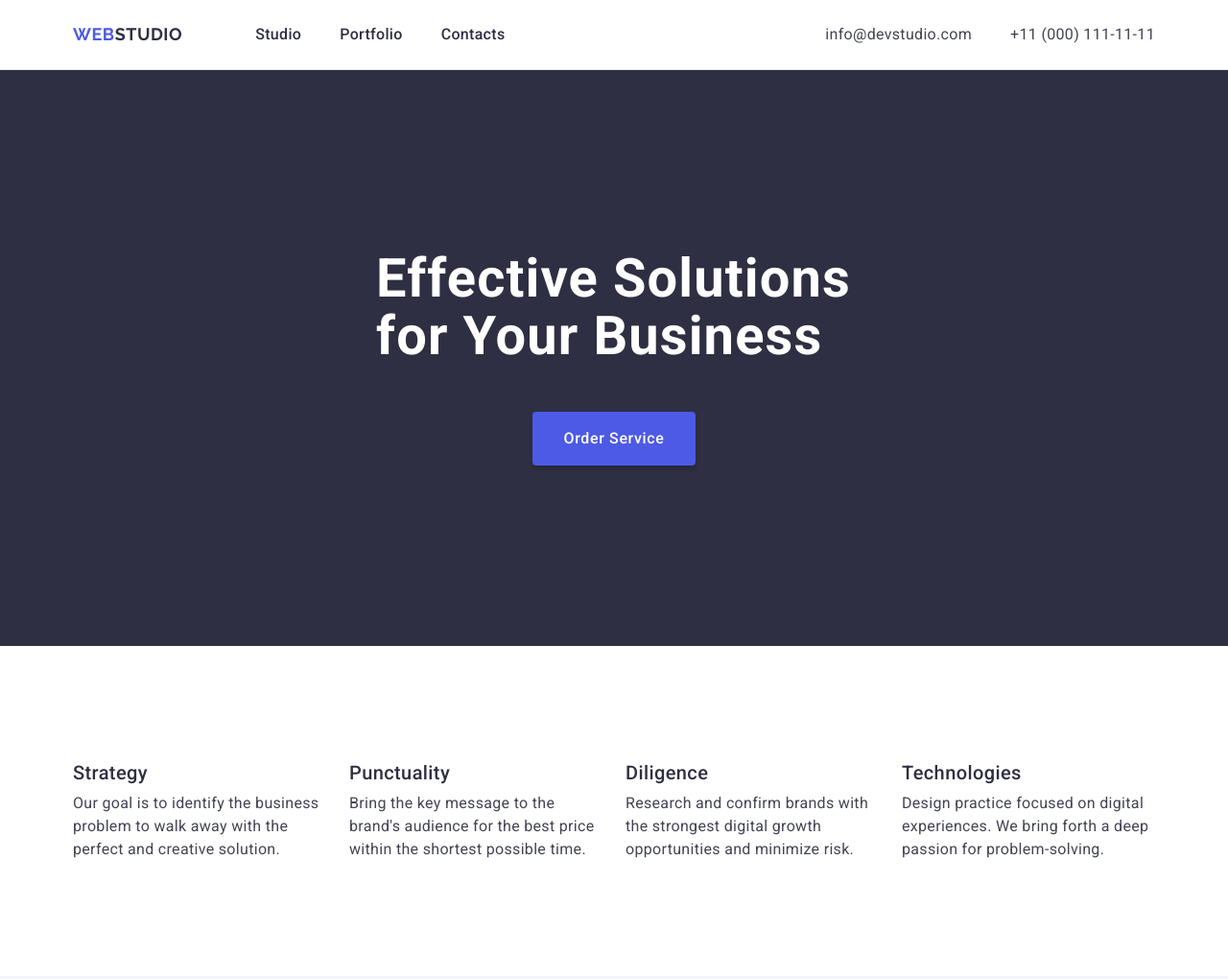
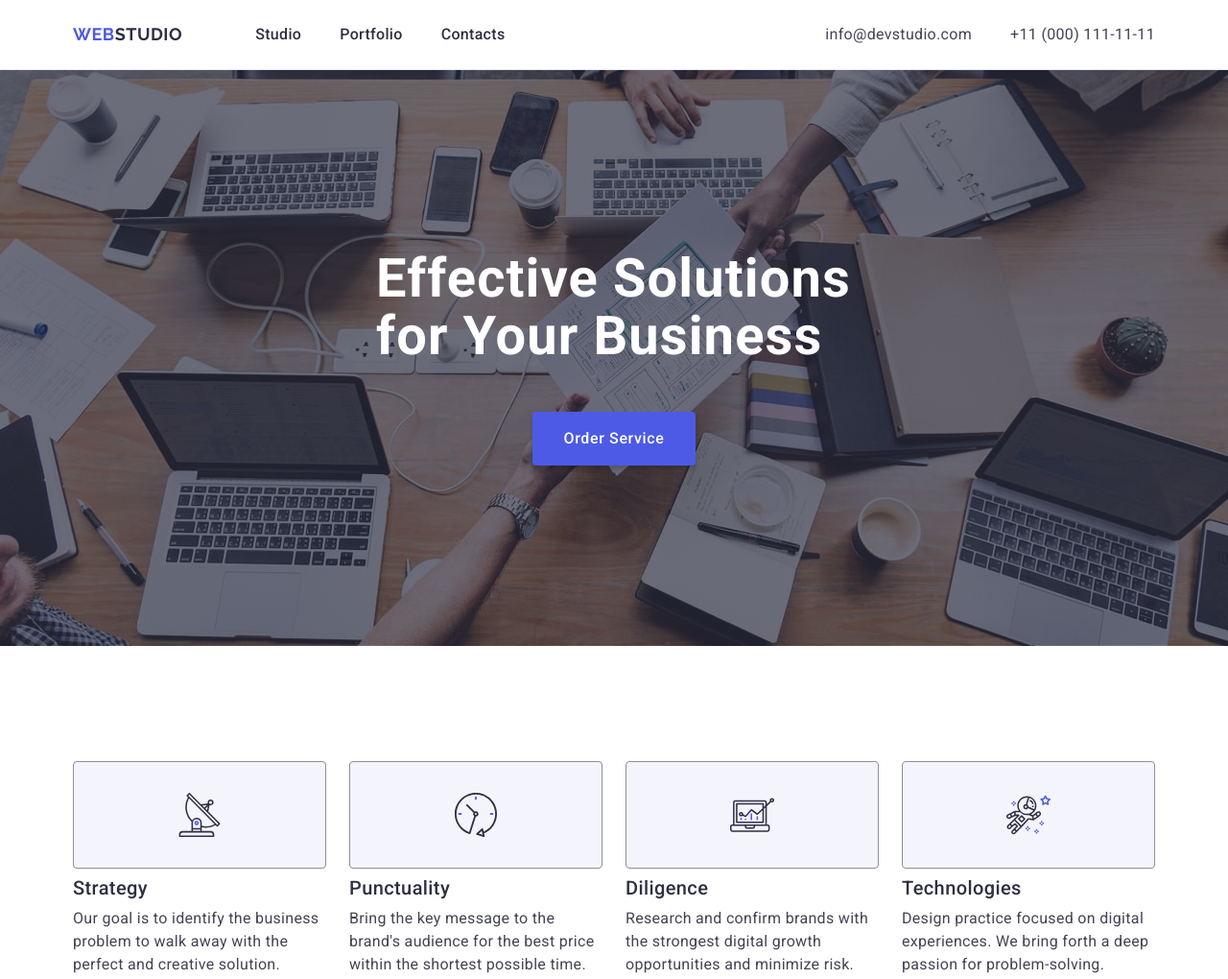
Before and after one commit to SerhiiKutovyi/goit-120-markup-hw-04, a plain HTML site: page index.html in a window 1280 px wide. Shown: the top 1020 px of the page at 96% size. Drawn offline with nearby package versions, Linux system fonts and the light colour scheme.

Commit message:
add icons svg section operating

```diff
--- a/css/styles.css
+++ b/css/styles.css
@@ -27,15 +27,15 @@ h6,
 p {
   margin: 0px;
 }
-
+/*
 img {
   display: block;
-}
+} */
 
 /*?============================================   COMMON   ===  */
 
 .container {
-  width: 1158px;
+  max-width: 1158px;
   padding-left: 15px;
   padding-right: 15px;
   margin: 0 auto;
@@ -176,8 +176,23 @@ img {
 /**====================================   Section Hero   ===*/
 
 .hero {
-  background-color: #2e2f42;
+  margin: 0 auto;
   padding: 188px 0;
+
+  max-width: 1440px;
+
+  background-image: linear-gradient(
+      rgba(46, 47, 66, 0.7),
+      rgba(46, 47, 66, 0.7)
+    ),
+    image-set(
+      url(../images/people-office@1x.jpg),
+      url(../images/people-office@2x.jpg)
+    );
+  background-repeat: no-repeat;
+  background-size: cover;
+  background-position: center;
+  background-color: rgba(46, 47, 66, 0.7);
 }
 
 .hero-title {
@@ -239,6 +254,22 @@ img {
   width: calc((100% - 24px * 3) / 4);
 }
 
+.operating-wrapper-icons {
+  display: flex;
+  align-items: center;
+  justify-content: center;
+
+  margin-bottom: 8px;
+
+  width: 264px;
+  height: 112px;
+
+  border: 1px solid #8e8f99;
+  border-radius: 4px;
+
+  background-color: #f4f4fd;
+}
+
 /**================================    Section Team   ===*/
 
 .team {
@@ -262,6 +293,10 @@ img {
     0 1px 1px 0 rgba(46, 47, 66, 0.16), 0 1px 6px 0 rgba(46, 47, 66, 0.08);
 
   background-color: #fff;
+}
+
+.team-img {
+  display: block;
 }
 
 .team-item-box {
@@ -292,6 +327,10 @@ img {
 
 .portfolio-item {
   background-color: #fff;
+}
+
+.portfolio-img {
+  display: block;
 }
 
 .portfolio-subtitle {
--- a/index.html
+++ b/index.html
@@ -64,6 +64,11 @@
           <h2 class="visually-hidden">Operating principles</h2>
           <ul class="operating-list">
             <li class="operating-item">
+              <div class="operating-wrapper-icons">
+                <svg class="operating-icons" width="46" height="46">
+                  <use href="./images/icons.svg#icon-antenna"></use>
+                </svg>
+              </div>
               <h3 class="operating-subtitle section-subtitle">Strategy</h3>
               <p class="operating-text section-text">
                 Our goal is to identify the business problem to walk away with
@@ -71,6 +76,11 @@
               </p>
             </li>
             <li class="operating-item">
+              <div class="operating-wrapper-icons">
+                <svg class="operating-icons" width="46" height="46">
+                  <use href="./images/icons.svg#icon-clock"></use>
+                </svg>
+              </div>
               <h3 class="operating-subtitle section-subtitle">Punctuality</h3>
               <p class="operating-text section-text">
                 Bring the key message to the brand's audience for the best price
@@ -78,6 +88,11 @@
               </p>
             </li>
             <li class="operating-item">
+              <div class="operating-wrapper-icons">
+                <svg class="operating-icons" width="46" height="46">
+                  <use href="./images/icons.svg#icon-diagram"></use>
+                </svg>
+              </div>
               <h3 class="operating-subtitle section-subtitle">Diligence</h3>
               <p class="operating-text section-text">
                 Research and confirm brands with the strongest digital growth
@@ -85,6 +100,11 @@
               </p>
             </li>
             <li class="operating-item">
+              <div class="operating-wrapper-icons">
+                <svg class="operating-icons" width="46" height="46">
+                  <use href="./images/icons.svg#icon-astronaut"></use>
+                </svg>
+              </div>
               <h3 class="operating-subtitle section-subtitle">Technologies</h3>
               <p class="operating-text section-text">
                 Design practice focused on digital experiences. We bring forth a
```
Also changed, not shown: images/icons.svg (added), images/people-office@1x.jpg (added), images/people-office@2x.jpg (added).
